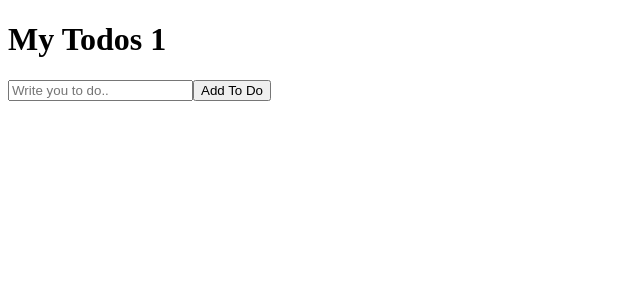
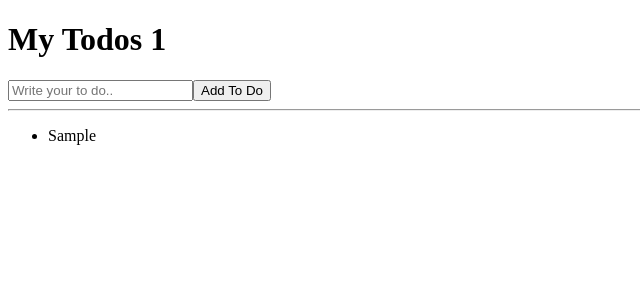
Before and after one commit to ddozza54/react-js_movie-web, a React (Create React App) app: page / in a window 1280 px wide. Both pictures are taken after typing "Sample" into the empty fields and a click on the button "Add To Do". Shown: the top 300 px of the page, without its empty margins (0-640 px from the left). Built offline with nearby package versions, Linux system fonts and the light colour scheme; the HTML template or start-up script is replaced by a standard one.

Commit message:
다시 해보기 / map() 으로=> li 만들기

```diff
--- a/src/App.js
+++ b/src/App.js
@@ -3,7 +3,9 @@
 function App() {
   const [todo, setTodo] = useState("");
   const [todos, setTodos] = useState([]);
-  const onChange = (event) => setTodo(event.target.value);
+  const onChange = (event) => {
+    setTodo(event.target.value);
+  };
   const onSubmit = (event) => {
     event.preventDefault();
     if (todo === "") {
@@ -21,10 +23,16 @@
           onChange={onChange}
           value={todo}
           type="text"
-          placeholder="Write you to do.."
-        />
+          placeholder="Write your to do.."
+        ></input>
         <button>Add To Do</button>
       </form>
+      <hr />
+      <ul>
+        {todos.map((item, index) => (
+          <li key={index}>{item}</li>
+        ))}
+      </ul>
     </>
   );
 }
```
